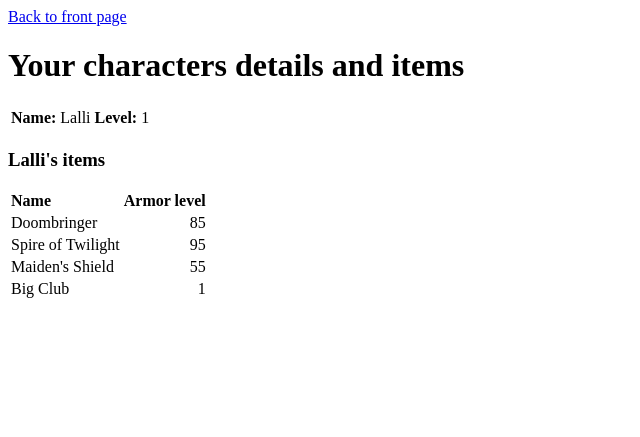
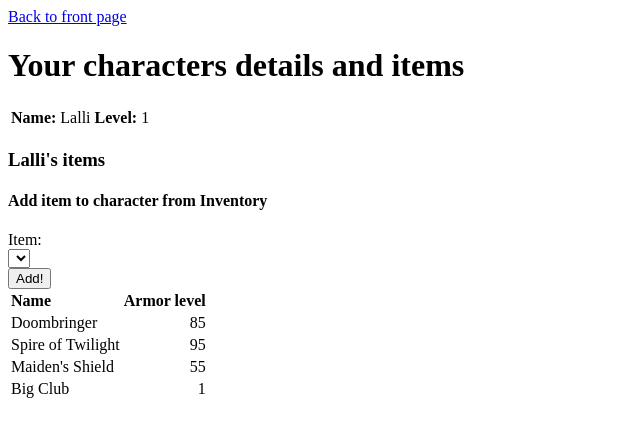
Before and after one commit to happoni/cyber-security-base-project, a Django app: page /characters/1/ in a window 1280 px wide. Shown: the top 437 px of the page, without its empty margins (0-640 px from the left). Run offline with Django 3.2, Linux system fonts and the light colour scheme; data comes from the database, SQL or seed files in the repository; both versions use the stored data as it was after the commit; lists and menus that the app fills with data are empty.

Commit message:
Add feature to add items to characters

```diff
--- a/flaws/inventory/templates/inventory/character.html
+++ b/flaws/inventory/templates/inventory/character.html
@@ -16,6 +16,19 @@
 
 		<h3>{{character.name}}'s items</h3>
 
+			<h4>Add item to character from Inventory</h4>
+			<form method="POST" action="/add_to_character/">
+				{% csrf_token %}
+				<span>Item:</span><br/>
+					<select name="item">
+						{% for item in other_items %}
+							<option value="{{item.name}}">{{item.name}}</option>
+						{% endfor %}
+					</select><br/>
+					<input type="hidden" name=character_id value="{{character.id}}">
+				<input type="submit" value="Add!"/>
+			</form>
+
 			<table>
 				<tr>
 					<th style="text-align: left;">Name</th>
--- a/flaws/inventory/urls.py
+++ b/flaws/inventory/urls.py
@@ -6,5 +6,6 @@ urlpatterns = [
 	path('', views.index, name='index'),
 	path('characters/<int:character_id>/', views.character_details, name='character_details'),
 	path('items/', views.items, name='items'),
-	path('add_item/', views.add_item, name='add_item')
+	path('add_item/', views.add_item, name='add_item'),
+	path('add_to_character/', views.add_to_character, name='add_to_character'),
 ]
--- a/flaws/inventory/views.py
+++ b/flaws/inventory/views.py
@@ -13,7 +13,8 @@ def index(request):
 def character_details(request, character_id):
 	character = Character.objects.get(pk=character_id)
 	items = Item.objects.filter(characters__id=character_id)
-	return render(request, 'inventory/character.html', {'character': character, 'items': items})
+	other_items = Item.objects.exclude(characters__id=character_id)
+	return render(request, 'inventory/character.html', {'character': character, 'items': items, 'other_items': other_items})
 
 def items(request):
 	items = Item.objects.all()
@@ -26,3 +27,12 @@ def add_item(request):
 		item = Item.objects.create(name=item_name, armor_level=item_armor_level)
 
 	return redirect('/items/')
+
+def add_to_character(request):
+	if request.method == 'POST':
+		character = Character.objects.get(pk=request.POST.get('character_id'))
+		item = request.POST.get('item')
+		i = Item.objects.get(name=item)
+		i.characters.add(character)
+
+	return redirect('/characters/%s' % character.id)
```
Also changed, not shown: flaws/db.sqlite3.
